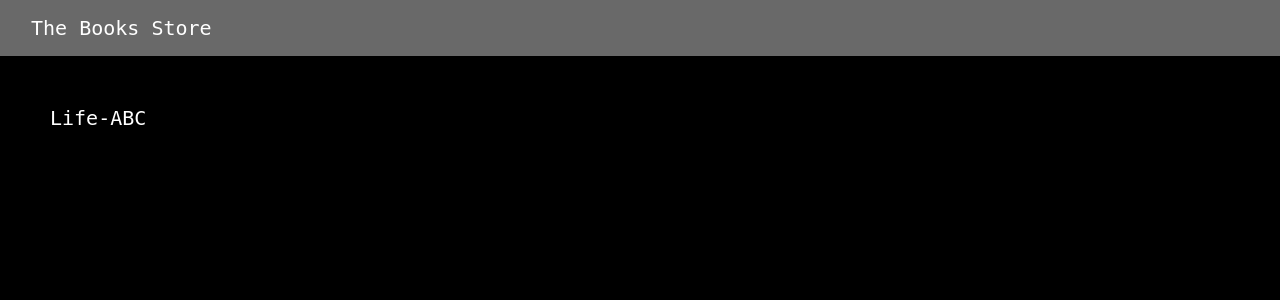
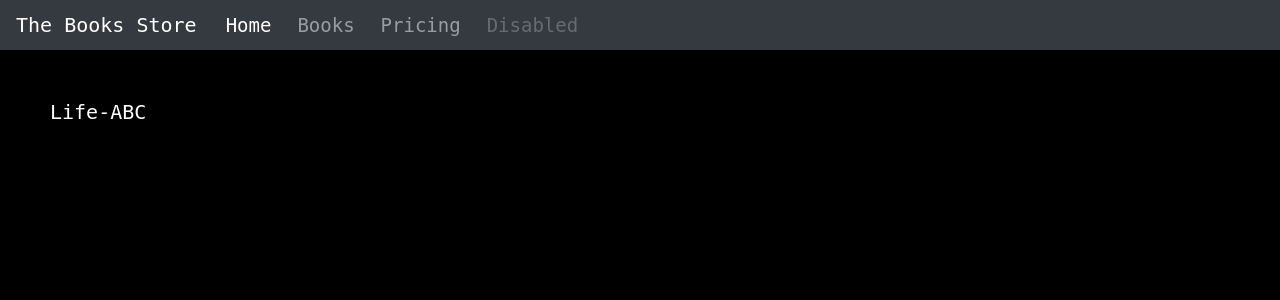
Before and after one commit to mubarakmaddy/MySite, a Django app: page /books/1/ in a window 1280 px wide. Shown: the top 300 px of the page. Run offline with Django 3.2, Linux system fonts and the light colour scheme; data comes from the database, SQL or seed files in the repository; some libraries are stand-ins or nearby versions.

Commit message:
27022019

```diff
--- a/mysite/books/static/books/style.css
+++ b/mysite/books/static/books/style.css
@@ -6,7 +6,7 @@ body{
 a{
     color: white;
     text-decoration: none;
-    font-size: 20;
+    font-size: 20px;
     font-family: monospace;
 }
 
@@ -19,16 +19,21 @@ li{
     padding: 5px;
 }
 
-.navbar-default{
+.bg-dark{
     background-color: dimgrey;
+    height: 50px;
 
 }
 .book-header{
     color: white;
-    font-size: 20;
+    font-size: 20px;
     font-family: monospace;
     padding: 50px;
 }
 .details-body{
     background: black;
 }
+
+.nav-link{
+    font-size: 19px;
+}
--- a/mysite/books/templates/books/details.html
+++ b/mysite/books/templates/books/details.html
@@ -12,9 +12,26 @@
         <link rel="stylesheet" type="text/css" href="{% static 'books/style.css' %}" >
     </head>
     <body class="details-body">
-        <nav class="navbar navbar-default">
-            <div class="container-fluid">
-                <a class="navbar-brand" href="{% url 'books:index' %}">The Books Store</a>
+        <nav class="navbar navbar-expand-lg navbar-dark bg-dark">
+             <a class="navbar-brand" href="{% url 'books:index' %}">The Books Store</a>
+            <button class="navbar-toggler" type="button" data-toggle="collapse" data-target="#navbarNav" aria-controls="navbarNav" aria-expanded="false" aria-label="Toggle navigation">
+                <span class="navbar-toggler-icon"></span>
+            </button>
+            <div class="collapse navbar-collapse" id="navbarNav">
+                <ul class="navbar-nav">
+                    <li class="nav-item active">
+                        <a class="nav-link" href="#">Home <span class="sr-only">(current)</span></a>
+                    </li>
+                    <li class="nav-item">
+                        <a class="nav-link" href="#">Books</a>
+                    </li>
+                    <li class="nav-item">
+                        <a class="nav-link" href="#">Pricing</a>
+                    </li>
+                    <li class="nav-item">
+                        <a class="nav-link disabled" href="#">Disabled</a>
+                    </li>
+                </ul>
             </div>
         </nav>
         <h1 class="book-header">{{ book }}</h1>
```
Also changed, not shown: mysite/books/templates/books/index.html (+21 -5 lines).
